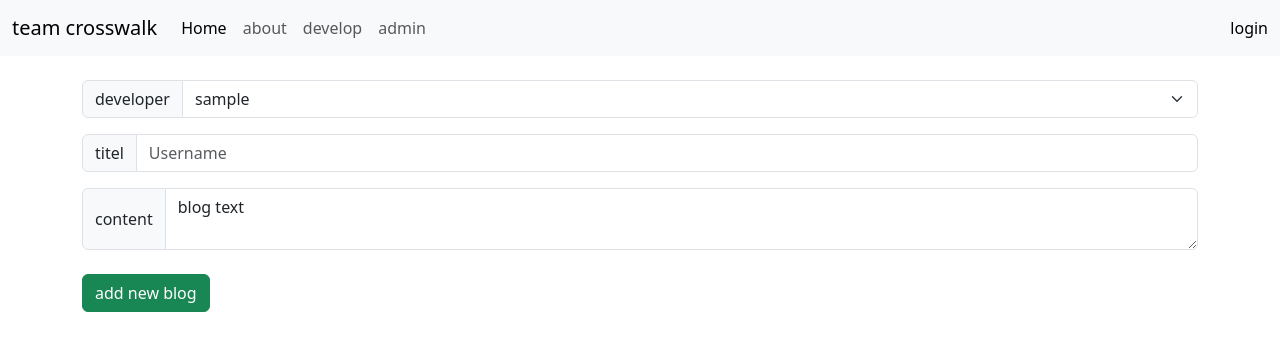
After one commit to deloads/crosswalk, a Flask app: page /add in a window 1280 px wide. The commit adds this page. Shown: the top 351 px of the page. Run offline with Flask 3, Linux system fonts and the light colour scheme; the visitor is signed in with stand-in values (Sample User, id 1); tables that the repository leaves empty or names only in its code hold one stand-in row (values such as "Sample post").

Commit message:
create function is added

```diff
--- a/app.py
+++ b/app.py
@@ -126,5 +126,28 @@ def view():
         return render_template('devhub/view.html',title=f"view {work['user']}",log=session,work=work,users=users)
     return redirect(url_for('login'))
 
+@app.route('/add')
+def add():
+    if 'logged_in' in session and session['premisions'] == 'admin':
+        name = request.args.get('username')
+        if name:
+            titel = request.args.get('titel')
+            text = request.args.get('content')
+            db = get_db()
+            cursor = db.cursor()
+            cursor.execute(f"INSERT INTO `work`(`user`, `titel`, `content`, `status`) VALUES ('{name}','{titel}','{text}','not started')")
+            db.commit()
+            cursor.close()
+            return redirect(url_for('admin'))
+
+        db = get_db()
+        cursor = db.cursor(dictionary=True)
+        cursor.execute("SELECT `username` FROM `users`")
+        users = cursor.fetchall()
+        cursor.close()
+
+        return render_template('devhub/add.html',title='add',log=session,users=users)
+    return redirect(url_for('login'))
+
 if __name__ == '__main__':
     app.run(debug=True)
--- /dev/null
+++ b/templates/devhub/add.html
@@ -0,0 +1,25 @@
+{% extends "main_layout.html" %}
+{% block content %}
+    <br>
+    <form action="/add" method="get">
+        <div class="input-group mb-3">
+            <label class="input-group-text" for="inputGroupSelect01">developer</label>
+            <select name="username" class="form-select" id="inputGroupSelect01">
+            {% for user in users %}
+            <option value="{{user['username']}}">{{user['username']}}</option>
+            {% endfor %}
+            </select>
+        </div>
+        <div class="input-group mb-3">
+            <span class="input-group-text" id="basic-addon1">titel</span>
+            <input name="titel" type="text" class="form-control" placeholder="Username" aria-label="Username" aria-describedby="basic-addon1">
+        </div>
+        <div class="input-group">
+            <span class="input-group-text">content</span>
+            <textarea name="content" class="form-control" aria-label="With textarea">blog text</textarea>
+        </div>
+        <br>
+        <button type="submit" class="btn btn-success">add new blog</button>
+
+    </form>
+{% endblock content %}
```
Also changed, not shown: templates/devhub/admin.html (+8 -0 lines).
